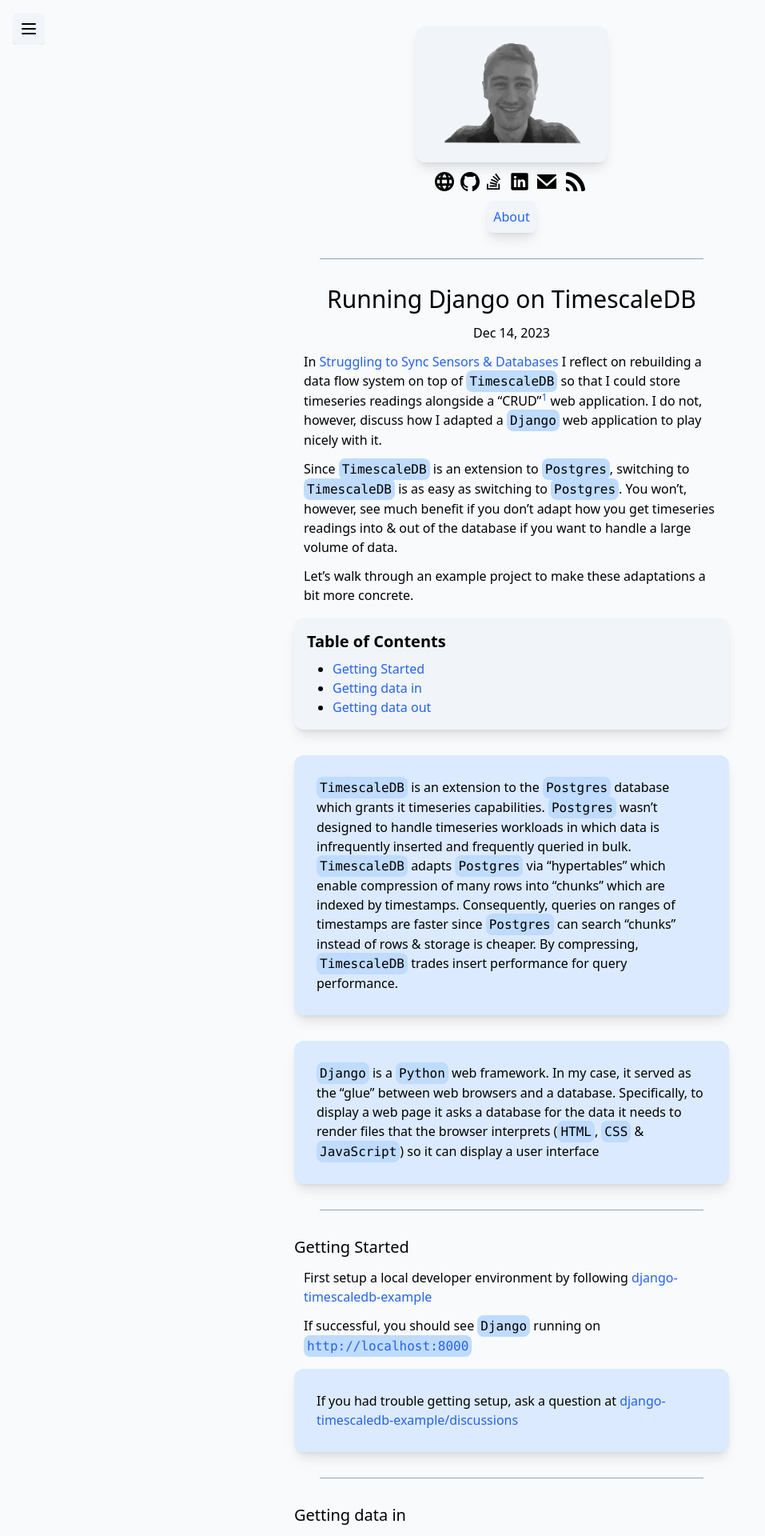
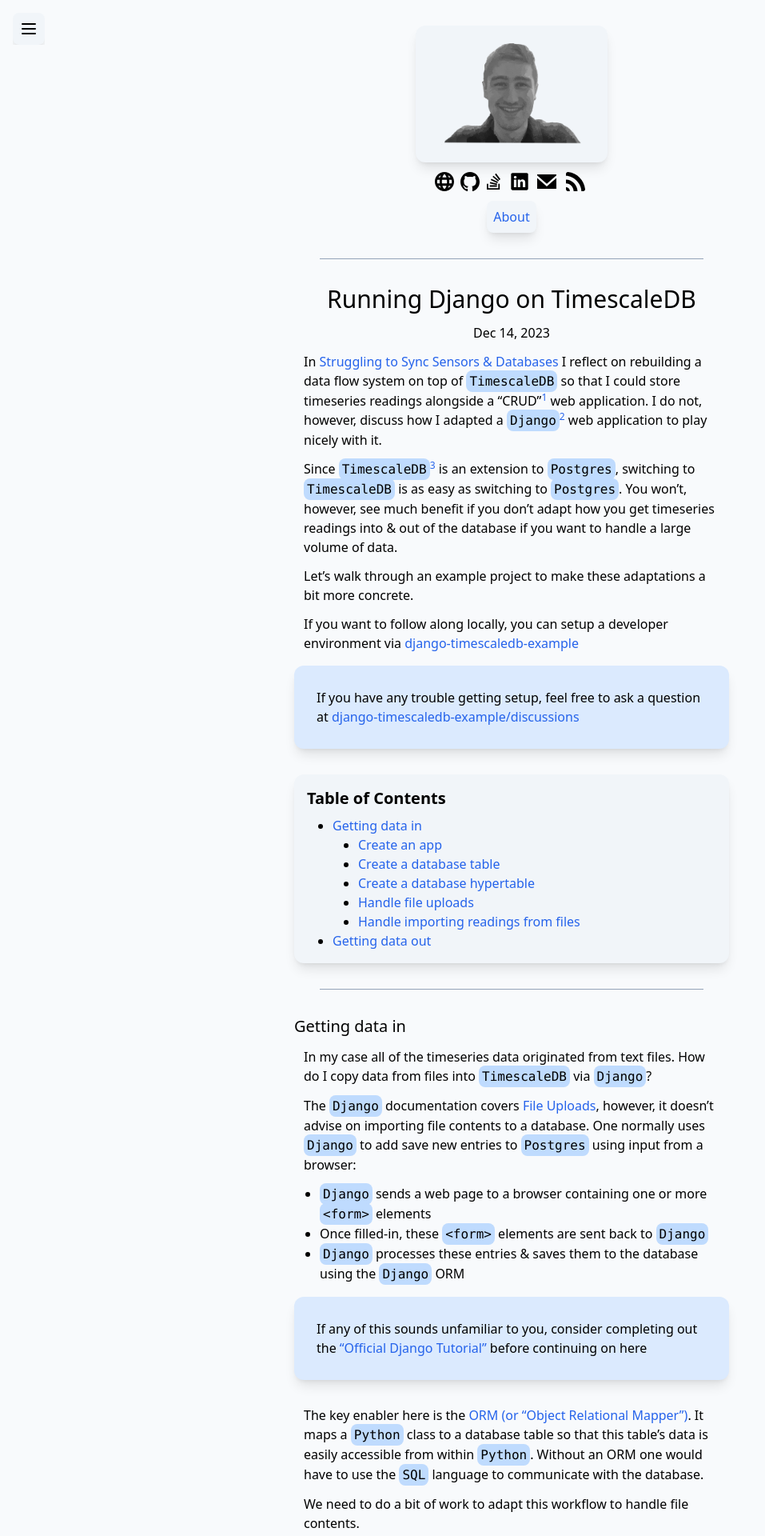
Before and after one commit to rdmolony/rdmolony.github.io, a Jekyll site: the page built from _posts/2023-12-14-running-django-on-timescaledb.md, in a window 1280 px wide. Shown: the top 1920 px of the page at 80% size, without its empty margins (0-957 px from the left). Built offline with Jekyll 4.4.1, drawn with Linux system fonts in a browser that asks for light colours; some of the changed text lies outside the part shown.

Commit message:
update 2023-12-14-running-django-on-timescaledb.md, tailwind.css and tailwind.css

````diff
--- a/_posts/2023-12-14-running-django-on-timescaledb.md
+++ b/_posts/2023-12-14-running-django-on-timescaledb.md
@@ -5,38 +5,35 @@
   Some thoughts on making Django & TimescaleDB play nicely
 ---
 
-In [Struggling to Sync Sensors & Databases]({% post_url 2023-12-04-struggling-to-sync-sensors-and-databases %}) I reflect on rebuilding a data flow system on top of `TimescaleDB` so that I could store timeseries readings alongside a "CRUD"[^CRUD] web application.  I do not, however, discuss how I adapted a `Django` web application to play nicely with it.
+In [Struggling to Sync Sensors & Databases]({% post_url 2023-12-04-struggling-to-sync-sensors-and-databases %}) I reflect on rebuilding a data flow system on top of `TimescaleDB` so that I could store timeseries readings alongside a "CRUD"[^CRUD] web application.  I do not, however, discuss how I adapted a `Django`[^DJANGO] web application to play nicely with it.
+
+[^DJANGO]: `Django` is a `Python` web framework.  In my case, it served as the "glue" between web browsers and a database.  Specifically, to display a web page it asks a database for the data it needs to render files that the browser interprets (`HTML`, `CSS` & `JavaScript`) so it can display a user interface
 
 [^CRUD]: "CRUD" or ["Create Read Update Delete"](https://en.wikipedia.org/wiki/Create,_read,_update_and_delete) is common shorthand for a user interface that facilitates viewing, searching, and changing information using forms.
 
-Since `TimescaleDB` is an extension to `Postgres`,  switching to `TimescaleDB` is as easy as switching to `Postgres`.  You won't, however, see much benefit if you don't adapt how you get timeseries readings into & out of the database if you want to handle a large volume of data.
+Since `TimescaleDB`[^TIMESCALEDB] is an extension to `Postgres`,  switching to `TimescaleDB` is as easy as switching to `Postgres`.  You won't, however, see much benefit if you don't adapt how you get timeseries readings into & out of the database if you want to handle a large volume of data.
+
+[^TIMESCALEDB]: `TimescaleDB` is an extension to the `Postgres` database which grants it timeseries capabilities.  `Postgres` wasn't designed to handle timeseries workloads in which data is infrequently inserted and frequently queried in bulk.  `TimescaleDB` adapts `Postgres` via "hypertables" which enable compression of many rows into "chunks" which are indexed by timestamps.  Consequently,  queries on ranges of timestamps are faster since `Postgres` can search "chunks" instead of rows & storage is cheaper.  By compressing, `TimescaleDB` trades insert performance for query performance.
 
 Let's walk through an example project to make these adaptations a bit more concrete.
 
+If you want to follow along locally, you can setup a developer environment via [django-timescaledb-example](https://github.com/rdmolony/django-timescaledb-example)
+
+> If you have any trouble getting setup,  feel free to ask a question at [django-timescaledb-example/discussions](https://github.com/rdmolony/django-timescaledb-example/discussions)
+
+
 {% capture table_of_contents %}
 
-- [Getting Started](#getting-started)
 - [Getting data in](#getting-data-in)
+  - [Create an app](#create-an-app)
+  - [Create a database table](#create-a-database-table)
+  - [Create a database hypertable](#create-a-database-hypertable)
+  - [Handle file uploads](#handle-file-uploads)
+  - [Handle importing readings from files](#handle-importing-readings-from-files)
 - [Getting data out](#getting-data-out)
 
 {% endcapture %}
 {% include toc.html content=table_of_contents %}
-
-> `TimescaleDB` is an extension to the `Postgres` database which grants it timeseries capabilities.  `Postgres` wasn't designed to handle timeseries workloads in which data is infrequently inserted and frequently queried in bulk.  `TimescaleDB` adapts `Postgres` via "hypertables" which enable compression of many rows into "chunks" which are indexed by timestamps.  Consequently,  queries on ranges of timestamps are faster since `Postgres` can search "chunks" instead of rows & storage is cheaper.  By compressing, `TimescaleDB` trades insert performance for query performance.
-
-> `Django` is a `Python` web framework.  In my case, it served as the "glue" between web browsers and a database.  Specifically, to display a web page it asks a database for the data it needs to render files that the browser interprets (`HTML`, `CSS` & `JavaScript`) so it can display a user interface
-
-
----
-
-
-## Getting Started
-
-First setup a local developer environment by following [django-timescaledb-example](https://github.com/rdmolony/django-timescaledb-example)
-
-If successful, you should see `Django` running on [`http://localhost:8000`](http://localhost:8000)
-
-> If you had trouble getting setup,  ask a question at [django-timescaledb-example/discussions](https://github.com/rdmolony/django-timescaledb-example/discussions)
 
 
 ---
@@ -44,30 +41,117 @@
 
 ## Getting data in
 
-In my case all of the timeseries data originated from text files.  How do I copy data from files into `TimescaleDB`?
+In my case all of the timeseries data originated from text files.  How do I copy data from files into `TimescaleDB` via `Django`?
 
-As of 2023-12-18, the `Django` documentation covers [File Uploads](https://docs.djangoproject.com/en/5.0/topics/http/file-uploads/), however, it doesn't advise on importing file contents to a database (I suspect) since this isn't a typical use case.  One normally uses `Django` to add save new entries to `Postgres` using input from a browser:
+The `Django` documentation covers [File Uploads](https://docs.djangoproject.com/en/5.0/topics/http/file-uploads/), however, it doesn't advise on importing file contents to a database.  One normally uses `Django` to add save new entries to `Postgres` using input from a browser:
 
 - `Django` sends a web page to a browser containing one or more `<form>` elements
 - Once filled-in, these `<form>` elements are sent back to `Django`
-- `Django` processes these entries using & saves them to the database using the `Django` ORM
+- `Django` processes these entries & saves them to the database using the `Django` ORM
 
 > If any of this sounds unfamiliar to you,  consider completing out the ["Official Django Tutorial"](https://docs.djangoproject.com/en/5.0/intro/tutorial01/) before continuing on here
 
-ORM stands for "Object Relational Mapper".  It maps a `Python` class to a database table so that this table's data is easily accessible from within `Python`.  Without an ORM one would have to use the `SQL` language to communicate with the database.
+The key enabler here is the [ORM (or "Object Relational Mapper")](https://en.wikipedia.org/wiki/Object%E2%80%93relational_mapping).  It maps a `Python` class to a database table so that this table's data is easily accessible from within `Python`.  Without an ORM one would have to use the `SQL` language to communicate with the database.
 
-Let's say I want to store my timeseries readings in the `sensor_reading` table.  I can create a model in `models.py` like ...
+We need to do a bit of work to adapt this workflow to handle file contents.
+
+
+### Create an app
+
+
+Let's first run ...
+
+```sh
+python manage.py startapp sensor
+```
+
+... to create files ...
+
+```
+sensor
+├── __init__.py
+├── admin.py
+├── apps.py
+├── migrations
+│   └── __init__.py
+├── models.py
+├── tests.py
+└── views.py
+```
+
+... and register the app in `core/settings.py` ...
 
 ```python
+INSTALLED_APPS = [
+
+    # Builtin
+    'django.contrib.admin',
+    'django.contrib.auth',
+    'django.contrib.contenttypes',
+    'django.contrib.sessions',
+    'django.contrib.messages',
+    'django.contrib.staticfiles',
+
+    # Custom
+    'sensor'
+]
+```
+
+
+### Create a database table
+
+I can now adapt `sensor/models.py`[^DJANGO_TABLE_NAME] ...
+
+```python
+# models.py
+
 from django.db import models
 
-class SensorReading(models.Model):
+class Reading(models.Model):
     sensor_name = models.TextField()
     reading = models.FloatField()
+```
 
-    class Meta:
-        db_name = "sensor_reading"
+... create its database migration[^MIGRATION] ...
+
+```sh
+python manage.py makemigrations sensor
 ```
+
+[^MIGRATION]: A database migration is a set of instructions which specify updates to a database.  Since the database only understands `SQL` changes to `models.py` must be translated to `SQL` and rolled out via migrations in order to persist them
+
+... and roll it out ...
+
+```sh
+python manage.py migrate
+```
+
+... to create table `sensor_reading`[^DJANGO_TABLE_NAME] in the database.
+
+[^DJANGO_TABLE_NAME]: `Django` automatically infers `sensor_` from the name of the app
+
+If I connect to the database[^DBEAVER] I can see that this has been created with three columns: `id`, `sensor_name` & `reading`.   Where did `id` come from?  By default,  `Django` creates tables with an automatically incrementing `id` column (a `PRIMARY KEY`) which uniquely identifies each row.  Every time a new row is added to this table,  `id` increments by one.
+
+[^DBEAVER]: I use [`DBeaver`](https://github.com/dbeaver/dbeaver),  I could also just use `psql` which ships with `Postgres`
+
+
+### Create a database hypertable
+
+Don't we want to store readings in a `Hypertable`[^TIMESCALEDB] to make them easier to work with?  `Django` won't automatically create a `Hypertable`, so we need to do so ourselves.
+
+Let's undo our migration & try again ...
+
+```sh
+
+```
+
+
+### Handle file uploads
+
+
+
+### Handle importing readings from files
+
 
 Naively, one might then ...
 
--- a/tailwind.css
+++ b/tailwind.css
@@ -63,7 +63,7 @@
     @apply text-xl
   }
   h3 {
-    @apply text-lg
+    @apply text-lg mt-4
   }
   pre.highlight {
     @apply p-3
````
Also changed, not shown: assets/css/tailwind.css.
